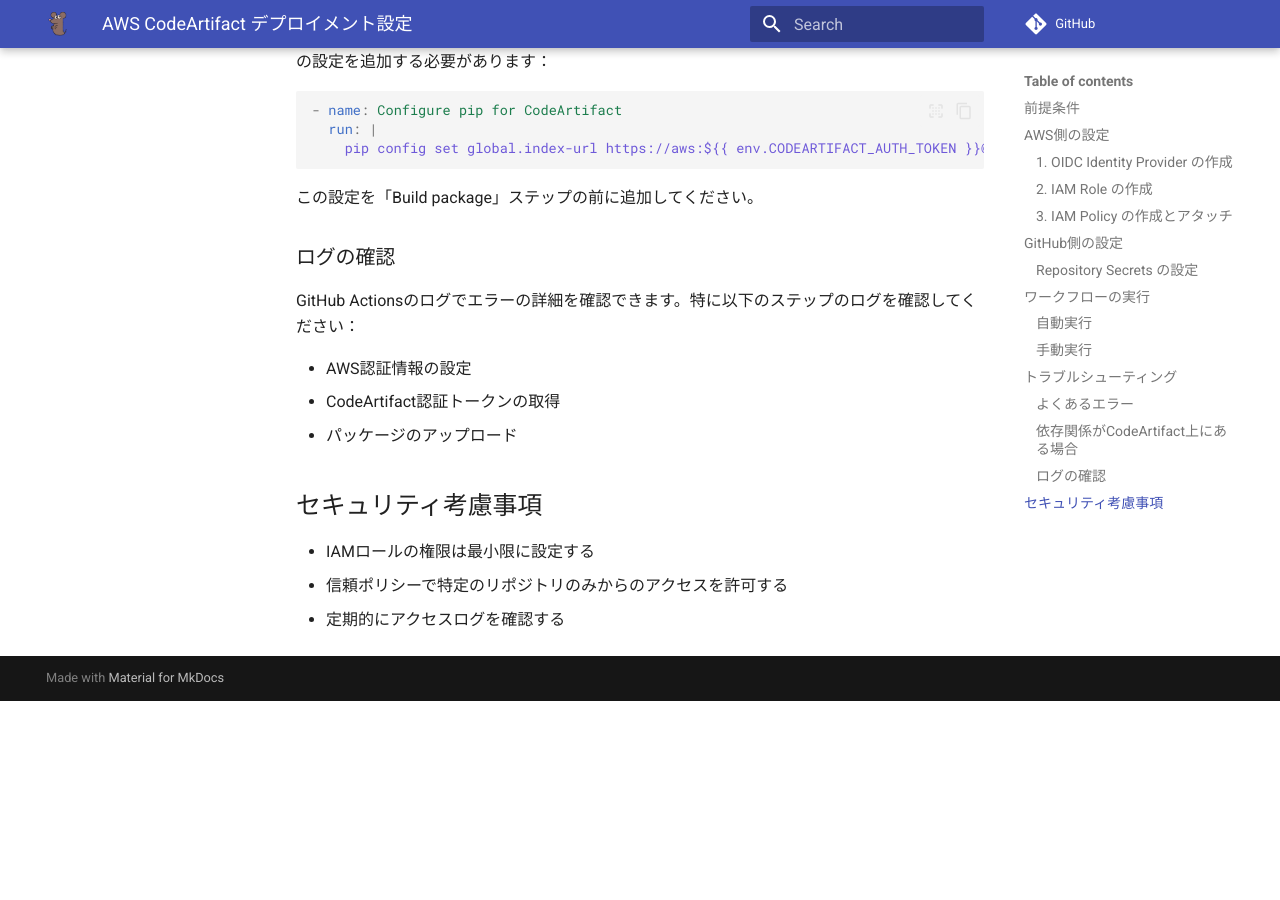
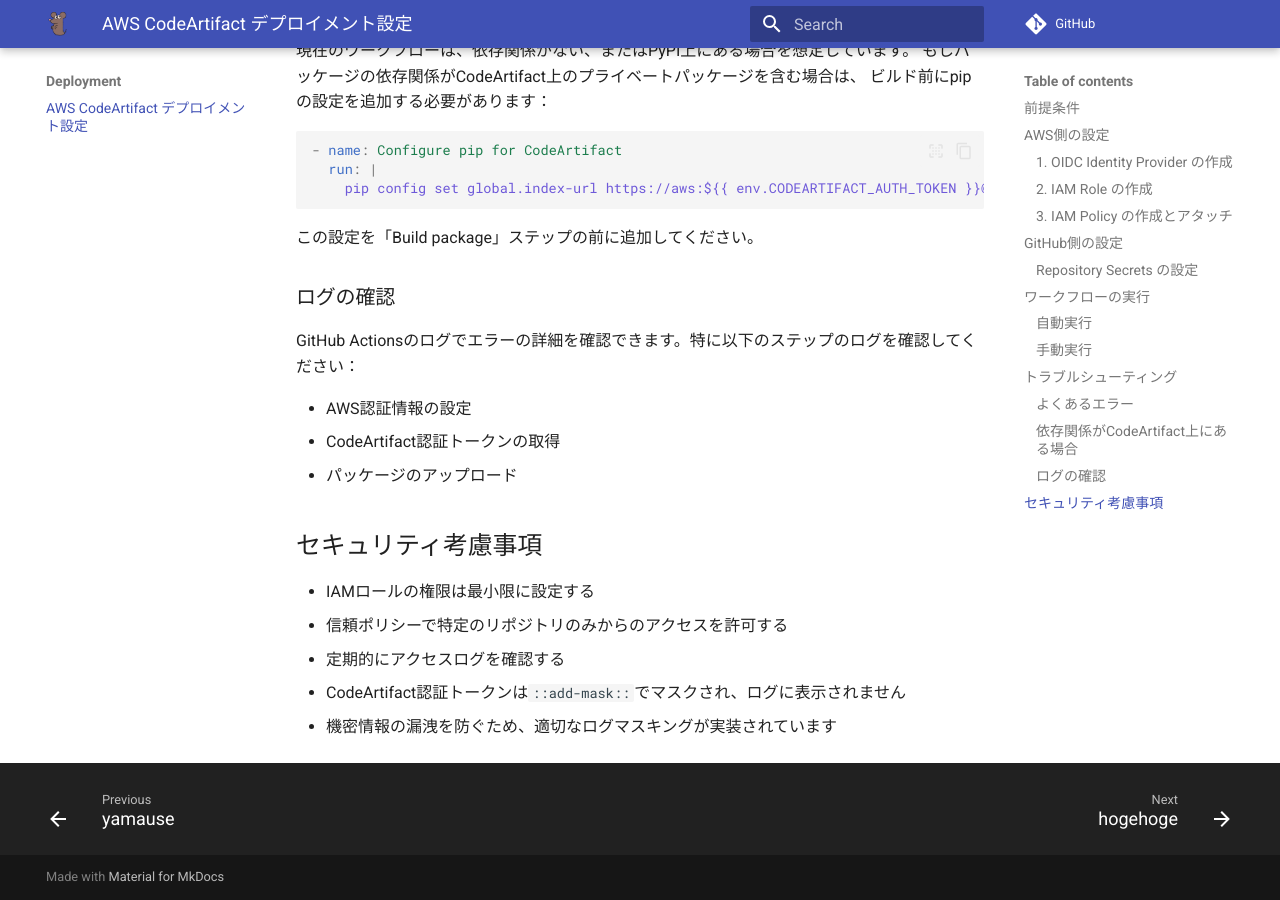
Before and after one commit to yamause/test-python-package, an MkDocs documentation site: the page built from docs/deployment/codeartifact-setup.md, in a window 1280 px wide and 900 px high, scrolled down 3402 px. Built offline with MkDocs 1.6.1 and Material for MkDocs 9.7.7, drawn with Linux system fonts in a browser that asks for light colours; comment, search, counter and statistics services are not loaded; before the commit the page ends 4103 px from its top, so only the background shows below that.

Commit message:
fix publish

```diff
--- a/docs/deployment/codeartifact-setup.md
+++ b/docs/deployment/codeartifact-setup.md
@@ -156,3 +156,5 @@
 - IAMロールの権限は最小限に設定する
 - 信頼ポリシーで特定のリポジトリのみからのアクセスを許可する
 - 定期的にアクセスログを確認する
+- CodeArtifact認証トークンは`::add-mask::`でマスクされ、ログに表示されません
+- 機密情報の漏洩を防ぐため、適切なログマスキングが実装されています
--- a/mkdocs.yml
+++ b/mkdocs.yml
@@ -48,6 +48,8 @@
       - Quick start: getting_started/quick_start.md
   - Reference:
       - reference/yamause.md
+  - Deployment:
+      - deployment/codeartifact-setup.md
   - MkDocs:
       - mkdocs/index.md
       - mkdocs/mermaid.md
```
Also changed, not shown: 1 other file.
